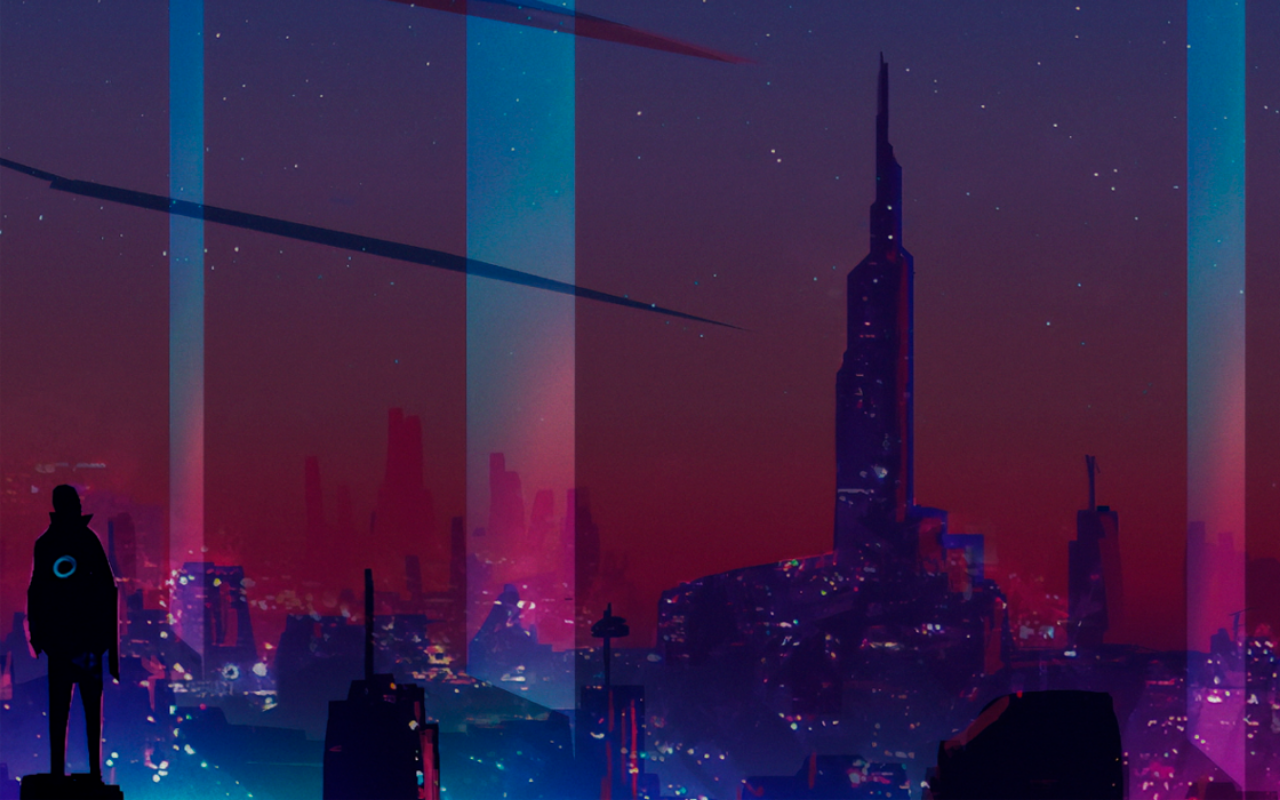
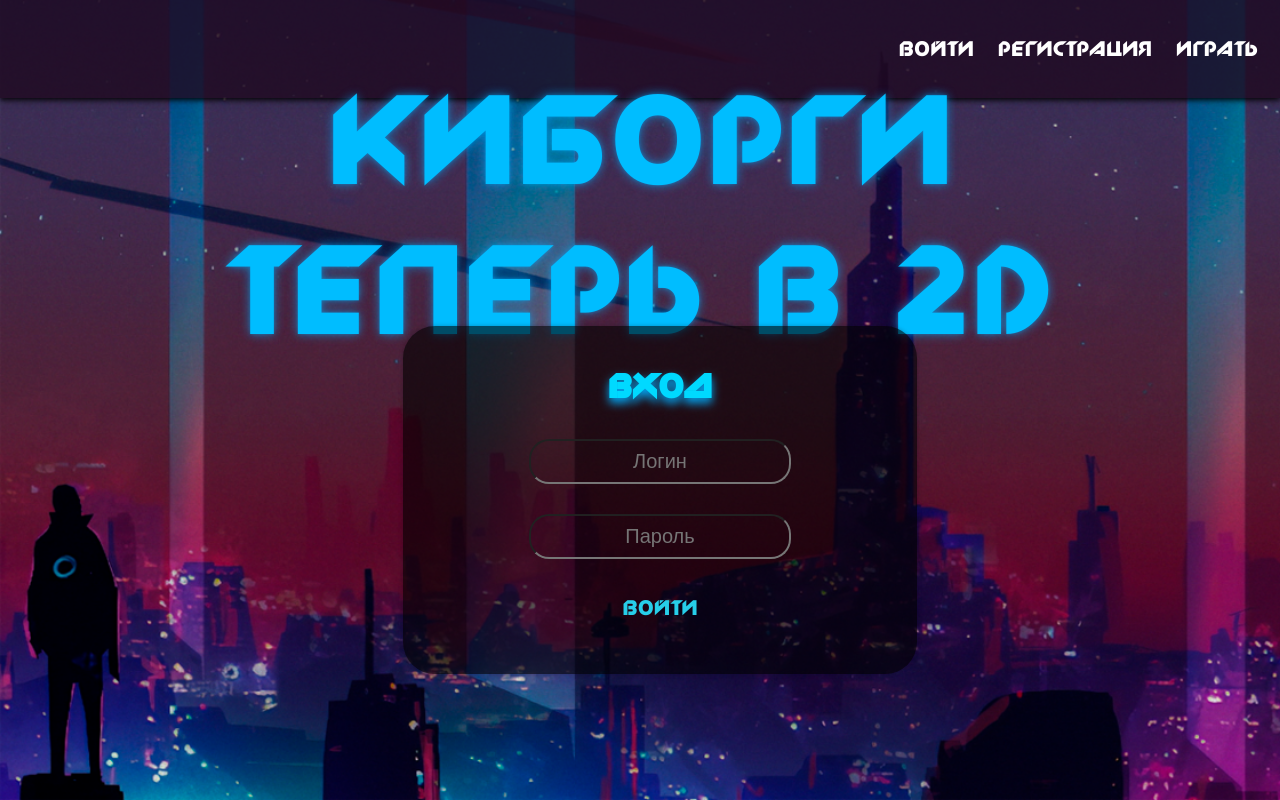
Before and after one commit to dargven/Cyborgs, a React (Create React App) app in the folder client/: page / in a window 1280 px wide. Before the commit this address had no page. Built offline with nearby package versions, Linux system fonts and the light colour scheme.

Commit message:
Чек Api.md
/

```diff
--- a/client/src/App.tsx
+++ b/client/src/App.tsx
@@ -17,6 +17,7 @@ const App: React.FC = () => {
         <BrowserRouter>
             <ServerContext.Provider value={server}>
                 <Routes>
+                    <Route path="" element={<LoginPage />} />
                     <Route path="/login" element={<LoginPage />} />
                     <Route path="/registration" element={<RegistrationPage />} />
                     <Route element={<PrivateRoute />}>
```
